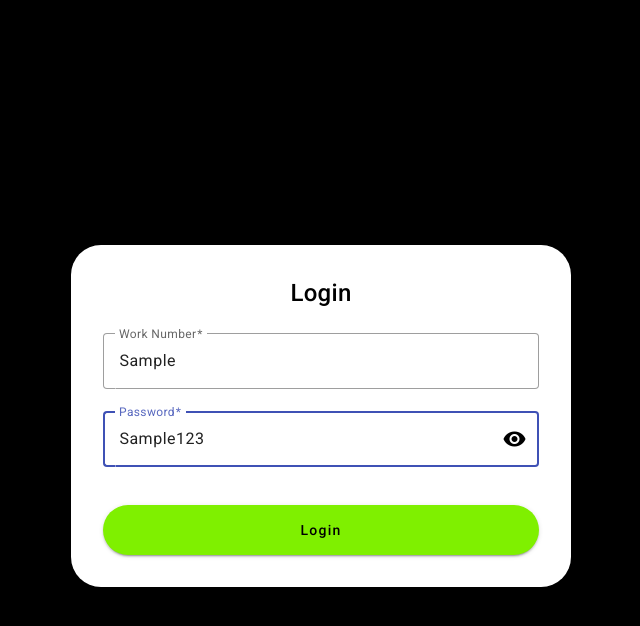
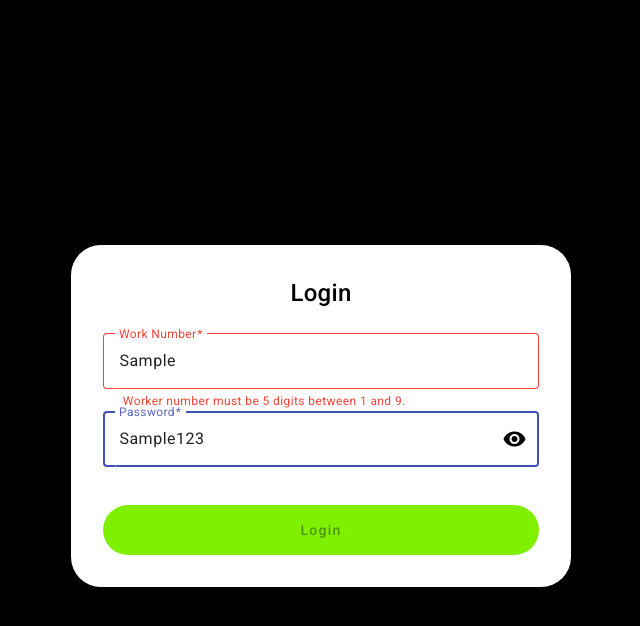
Before and after one commit to programtiago/cpe-services-register, an Angular app: page / in a window 1280 px wide. Both pictures are taken after typing "Sample", "Sample123" into the empty fields and a click on the button "visibility_off". Shown: the top 626 px of the page, without its empty margins (319-959 px from the left). Built offline with nearby package versions, Linux system fonts and the light colour scheme.

Commit message:
Login component: Regex to validate worker number and shows mat-error

```diff
--- a/src/app/components/auth/login/login.component.html
+++ b/src/app/components/auth/login/login.component.html
@@ -7,8 +7,8 @@
                 <mat-form-field appearance="outline">
                     <mat-label>Work Number</mat-label>
                     <input name="workerno" matInput formControlName="workerno" placeholder="Número Mecanográfico" required>
-                    <mat-error *ngIf="loginForm.get('workerno')?.invalid && loginForm.get('workerno')?.touched">
-                        Please enter a valid work number.
+                    <mat-error *ngIf="loginForm.get('workerno')?.invalid && loginForm.get('workerno')?.touched && loginForm.get('workerno')?.errors?.['invalidWorkerNo']" >
+                        Worker number must be 5 digits between 1 and 9.
                     </mat-error>
                 </mat-form-field>
 
--- a/src/app/components/auth/login/login.component.ts
+++ b/src/app/components/auth/login/login.component.ts
@@ -1,5 +1,5 @@
 import { Component } from '@angular/core';
-import { FormBuilder, FormGroup, Validators } from '@angular/forms';
+import { AbstractControl, FormBuilder, FormGroup, ValidationErrors, ValidatorFn, Validators } from '@angular/forms';
 import { Router } from '@angular/router';
 import { AuthService } from '../services/auth.service';
 
@@ -15,9 +15,22 @@ export class LoginComponent {
 
   constructor(private fb: FormBuilder, private router: Router, private authService: AuthService){
     this.loginForm = this.fb.group({
-      workerno: [null, [Validators.required]],
+      workerno: [null, [this.workerNoValidator()]],
       password: [null, [Validators.required]]
     })
+  }
+
+  workerNoValidator(): ValidatorFn {
+    return (control : AbstractControl): ValidationErrors | null => {
+      const regexWorkNumber = /^[0-9]{5}$/; //numbers between 0 and 9 and has 5 digits
+      const value = control.value;
+
+      if (value && !regexWorkNumber.test(value)){
+        return { invalidWorkerNo: true };
+      }
+
+      return null;
+    }
   }
 
   tooglePasswordVisibility(){
--- a/src/app/components/operation/refurbishment-operation/refurbishment-operation.component.scss
+++ b/src/app/components/operation/refurbishment-operation/refurbishment-operation.component.scss
@@ -17,8 +17,6 @@
 @media  only screen and (min-width: 450px) and (max-width: 1536px) {
     .refurbishment-operation-card{
         width: 80%;
-        //min-width: 400px;
-        //max-width: 800px;
         max-width: 1000px;
         min-width: 600px;
         margin: 7em auto;
```
